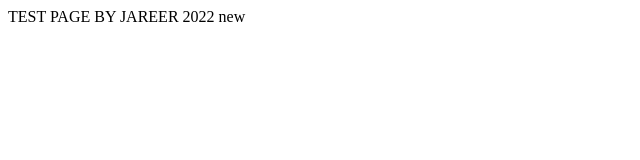
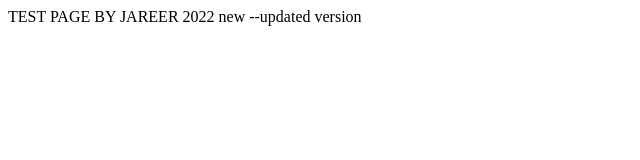
Before and after one commit to jeri7758/k8s, a plain HTML site: page index.html in a window 1280 px wide. Shown: the whole page, without its empty margins (0-640 px from the left). Drawn offline with Linux system fonts and the light colour scheme.

Commit message:
docker_last5

```diff
--- a/index.html
+++ b/index.html
@@ -1,3 +1,3 @@
 <html>
-    TEST PAGE BY JAREER 2022 new
+    TEST PAGE BY JAREER 2022 new --updated version
 </html>
```
Also changed, not shown: 2 other files.
